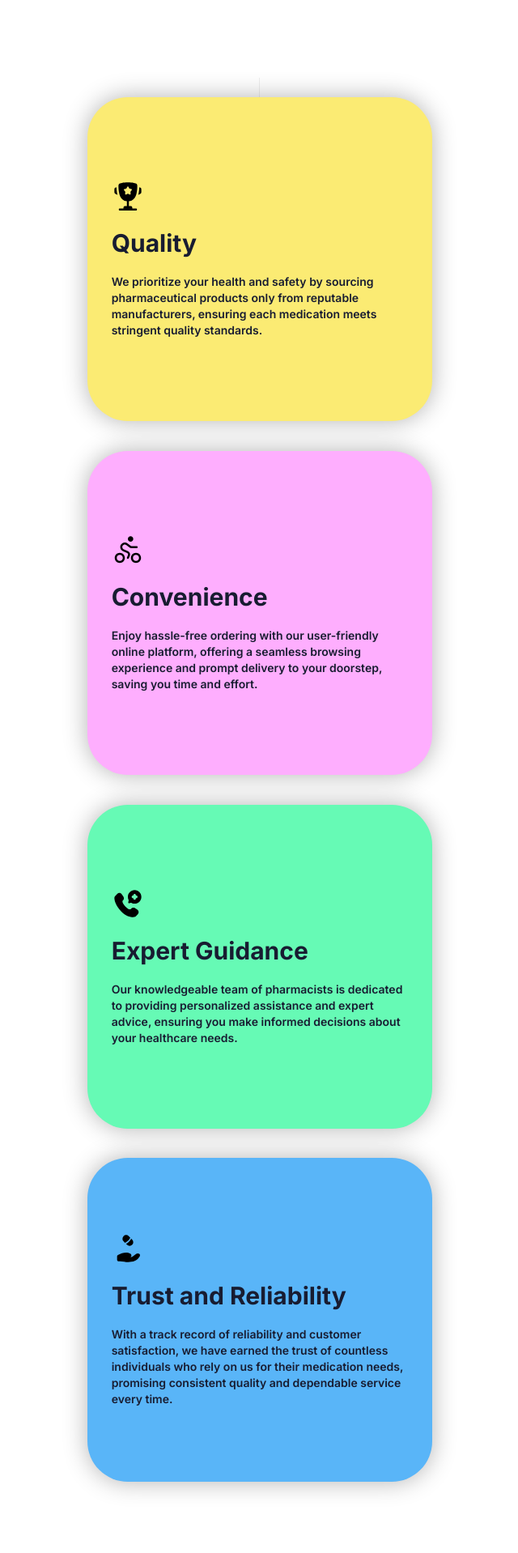
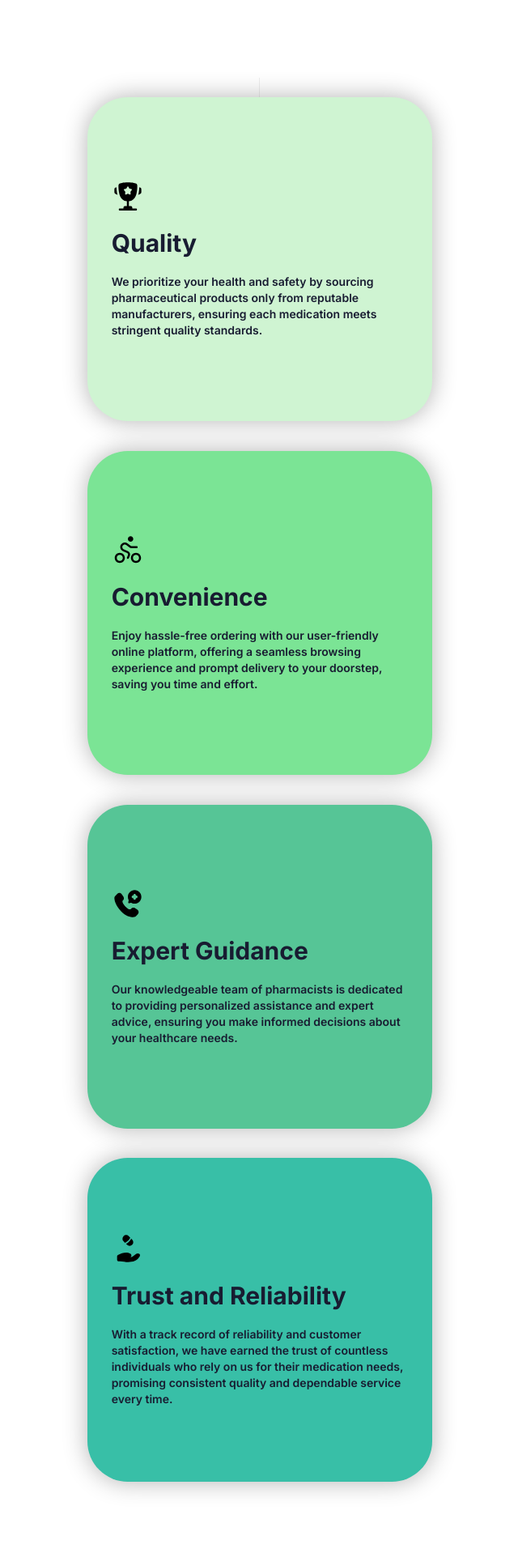
Before and after one commit to Thisisashutosh/solid-nextjs-main, a Next.js app: page / in a window 1280 px wide. Shown: the part 1262-3180 px from the top of the page at 81% size, without its empty margins (319-959 px from the left). Built offline with nearby package versions, Linux system fonts and the light colour scheme.

Commit message:
changed why us cards color

```diff
--- a/app/globals.css
+++ b/app/globals.css
@@ -172,16 +172,16 @@ pre {
 }
 
 #card1 .card-body{
-  background-color: #fbeb73;
+  background-color: #cff4d2;
 }
 #card2 .card-body{
-  background-color: #feaefe;
+  background-color: #7be495;
 }
 #card3 .card-body{
-  background-color: #66fab5;
+  background-color: #56c596;
 }
 #card4 .card-body{
-  background-color: #59b5f8;
+  background-color: #38bfa7;
 }
 
 .card-body{
```
